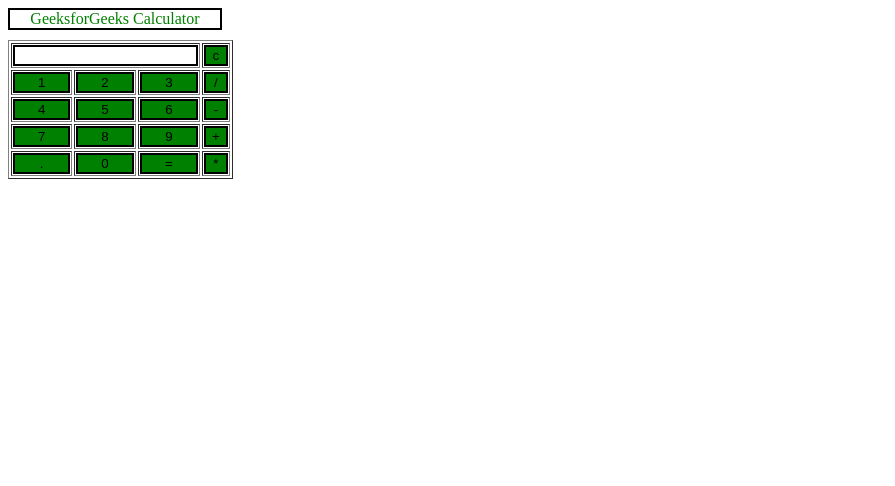
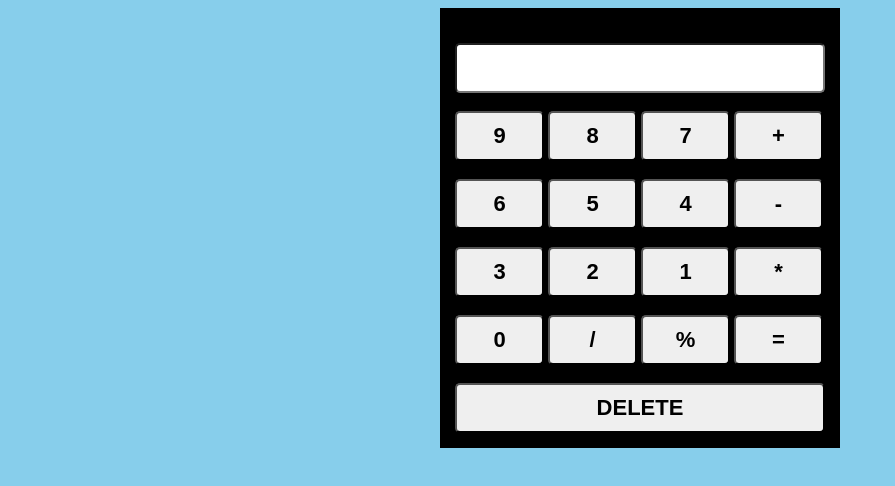
Before and after one commit to AaravKashyap/calculater, a plain HTML site: page index.html in a window 1280 px wide. Shown: the whole page, without its empty margins (0-895 px from the left). Drawn offline with Linux system fonts and the light colour scheme.

Commit message:
Update index.html

```diff
--- a/index.html
+++ b/index.html
@@ -1,88 +1,70 @@
+<!DOCTYPE html>
 <html>
   <head>
-      <script>
-         //function that display value
-         function dis(val)
-         {
-             document.getElementById("result").value+=val
+    <title> calculator </title>
+    <style>
+      body{
+      background:skyblue;
       }
-
-         //function that evaluates the digit and return result
-         function solve()
-         {
-             let x = document.getElementById("result").value
-             let y = eval(x)
-             document.getElementById("result").value = y
+      *{
+        box-sizing:border-box;
+        -webkit-box-sizing:border-box;
+        -moz-box-sizing:border-box;
       }
-
-         //function that clear the display
-          function clr()
-         {
-             document.getElementById("result").value = ""
+      .wrap{
+        width:400px;
+        margin:auto;
+        height:auto;
+        background:black;
+        padding:15px;
       }
-      </script>
-      <!-- for styling -->
-      <style>
-         .title{
-         margin-bottom: 10px;
-         text-align:center;
-         width: 210px;
-         color:green;
-         border: solid black 2px;
+      input[type=text]{
+        width:100%;
+        padding:10px;
+        font-size:22px;
+        font-weight:bold;
+        margin-top:20px;
+        border-radius:5px;
       }
-
-         input[type="button"]
-         {
-         background-color:green;
-         color: black;
-         border: solid black 2px;
-         width:100%
+      input[type=button]{
+        width:89px;
+        padding:10px;
+        font-size:22px;
+        font-weight:bold;
+        border-radius:5px;
       }
-
-         input[type="text"]
-         {
-         background-color:white;
-           border: solid black 2px;
-         width:100%
+      #del{
+        width:100%;
       }
     </style>
   </head>
-   <!-- create table -->
   <body>
-      <div class = title >GeeksforGeeks Calculator</div>
-      <table border="1">
-         <tr>
-            <td colspan="3"><input type="text" id="result"/></td>
-            <!-- clr() function will call clr to clear all value -->
-            <td><input type="button" value="c" onclick="clr()"/> </td>
-         </tr>
-         <tr>
-            <!-- create button and assign value to each button -->
-            <!-- dis("1") will call function dis to display value -->
-            <td><input type="button" value="1" onclick="dis('1')"/> </td>
-            <td><input type="button" value="2" onclick="dis('2')"/> </td>
-            <td><input type="button" value="3" onclick="dis('3')"/> </td>
-            <td><input type="button" value="/" onclick="dis('/')"/> </td>
-         </tr>
-         <tr>
-            <td><input type="button" value="4" onclick="dis('4')"/> </td>
-            <td><input type="button" value="5" onclick="dis('5')"/> </td>
-            <td><input type="button" value="6" onclick="dis('6')"/> </td>
-            <td><input type="button" value="-" onclick="dis('-')"/> </td>
-         </tr>
-         <tr>
-            <td><input type="button" value="7" onclick="dis('7')"/> </td>
-            <td><input type="button" value="8" onclick="dis('8')"/> </td>
-            <td><input type="button" value="9" onclick="dis('9')"/> </td>
-            <td><input type="button" value="+" onclick="dis('+')"/> </td>
-         </tr>
-         <tr>
-            <td><input type="button" value="." onclick="dis('.')"/> </td>
-            <td><input type="button" value="0" onclick="dis('0')"/> </td>
-            <!-- solve function call function solve to evaluate value -->
-            <td><input type="button" value="=" onclick="solve()"/> </td>
-            <td><input type="button" value="*" onclick="dis('*')"/> </td>
-         </tr>
-      </table>
+    <div class ="wrap">
+      <form name ="cal">
+        <input type ="text" name ="display">
+        <br><br>
+
+        <input type ="button" value ="9" onclick ="cal.display.value+='9'">
+        <input type ="button" value ="8" onclick ="cal.display.value+='8'">
+        <input type ="button" value ="7" onclick ="cal.display.value+='7'">
+        <input type ="button" value ="+" onclick ="cal.display.value+='+'">
+        <br><br>
+        <input type ="button" value ="6" onclick ="cal.display.value+='6'">
+        <input type ="button" value ="5" onclick ="cal.display.value+='5'">
+        <input type ="button" value ="4" onclick ="cal.display.value+='4'">
+        <input type ="button" value ="-" onclick ="cal.display.value+='-'">
+        <br><br>
+        <input type ="button" value ="3" onclick ="cal.display.value+='3'">
+        <input type ="button" value ="2" onclick ="cal.display.value+='2'">
+        <input type ="button" value ="1" onclick ="cal.display.value+='1'">
+        <input type ="button" value ="*" onclick ="cal.display.value+='*'">
+        <br><br>
+        <input type ="button" value ="0" onclick ="cal.display.value+='0'">
+        <input type ="button" value ="/" onclick ="cal.display.value+='/'">
+        <input type ="button" value ="%" onclick ="cal.display.value+='%'">
+        <input type ="button" value ="=" onclick ="cal.display.value =eval(cal.display.value)">
+        <br><br>
+        <input type ="button" value ="DELETE" onclick ="cal.display.value= ''" id ="del">
+      </form>
   </body>
 </html>
```
Lines whose indentation alone changed are shown as unchanged.
